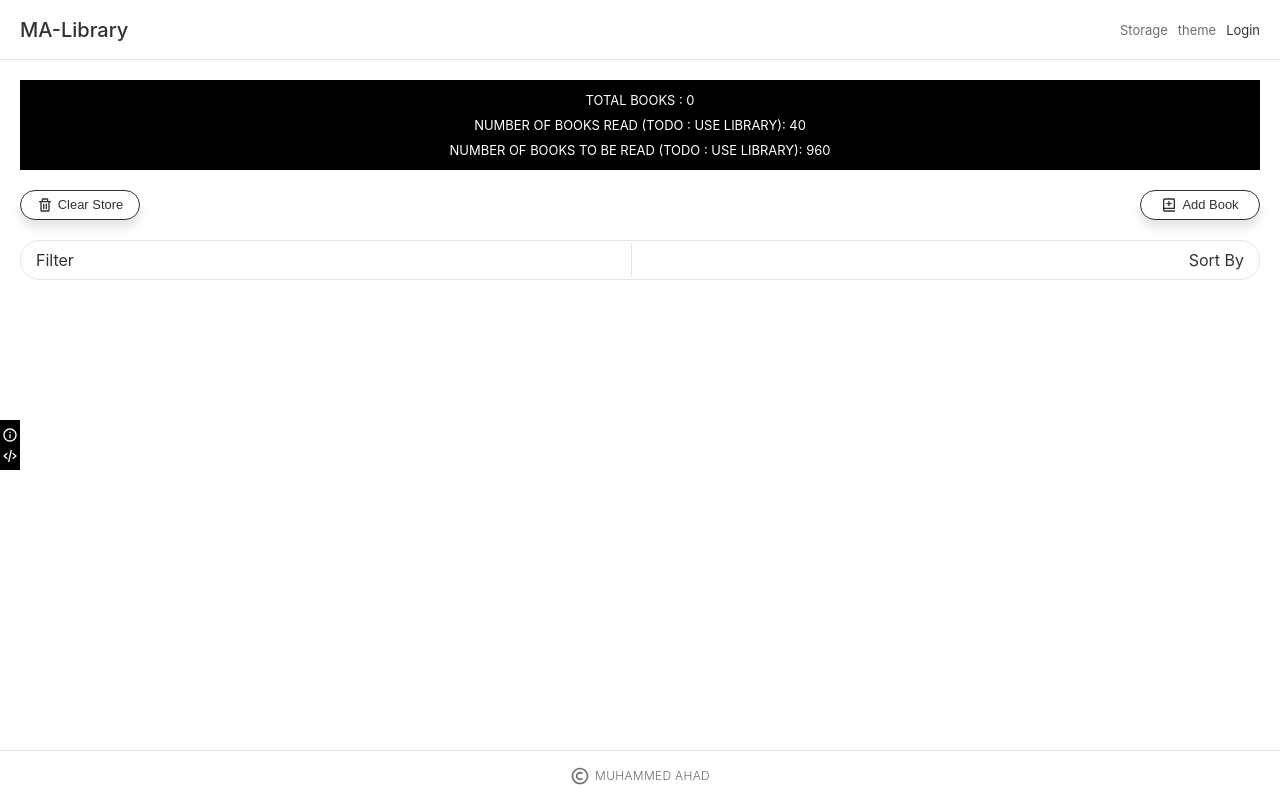
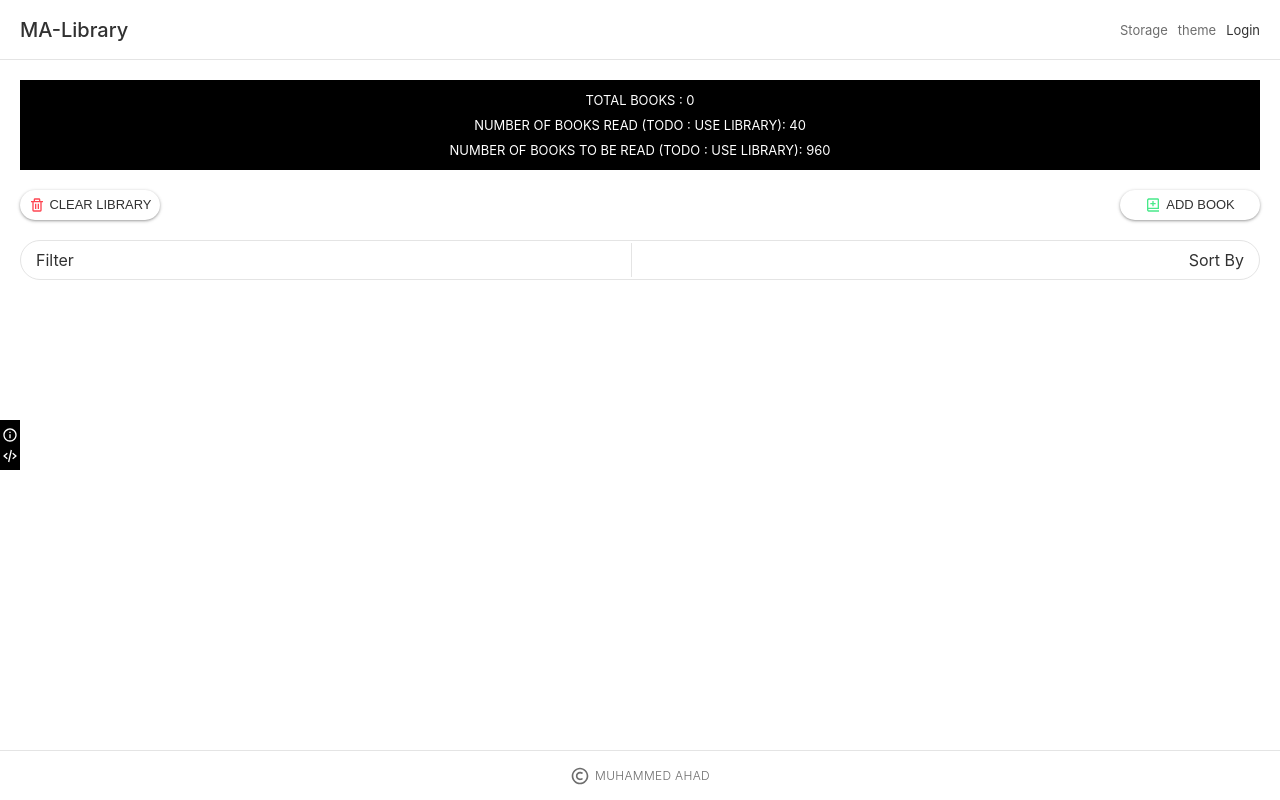
Before and after one commit to maaahad/ma-library, a Next.js app: page / in a window 1280 px wide. Built offline with nearby package versions, Linux system fonts and the light colour scheme.

Commit message:
Button style make consistent except toggle button and buttons in Form : TODO: A component for button to remove repeation of css styles

```diff
--- a/components/bookCard.js
+++ b/components/bookCard.js
@@ -53,7 +53,7 @@ function CardHeader({ book }) {
           toggleStatus={toggleStatus}
         />
         <button type="button" className={Styles.edit} onClick={renderModal}>
-          <span>Edit This Book</span>
+          <span>Edit</span>
           <BiEdit />
         </button>
       </div>
@@ -84,7 +84,6 @@ function CardActions({ book }) {
   };
   const removeBook = () => {
     renderModal();
-    // removeBookFromLibrary(book.id);
   };
 
   const likeBook = () => {
@@ -108,7 +107,7 @@ function CardActions({ book }) {
         </div>
       </div>
       <button className={Styles.removeMe} onClick={removeBook}>
-        <span>Delete this book</span>
+        <span>Delete</span>
         <BiTrash />
       </button>
 
--- a/components/mainTop.js
+++ b/components/mainTop.js
@@ -13,6 +13,7 @@ import Styles from "../styles/mainTop.module.sass";
 
 // components
 import BookForm from "./bookForm";
+import ConfirmationMessage from "./utilities/confirmationMessage";
 
 // in-house hooks
 import { useModal } from "../lib/hooks";
@@ -20,6 +21,20 @@ import { useModal } from "../lib/hooks";
 export default function MainTop() {
   const { library, clearLibrary, addBookToLibrary } = useLibrary();
   const [renderForm, renderModal, hideModal] = useModal();
+  const [
+    renderConfirmMessage,
+    renderConfirmMessageModal,
+    hideConfirmMessageModal,
+  ] = useModal();
+
+  const onConfirmClearLibrary = () => {
+    hideConfirmMessageModal();
+    clearLibrary();
+  };
+  const onClearLibrary = () => {
+    // display this only there is book available
+    if (library.length) renderConfirmMessageModal();
+  };
 
   const onBookFormSubmit = ({ title, author, pages, readStatus }) => {
     hideModal();
@@ -35,23 +50,28 @@ export default function MainTop() {
         <p>Number of Books to be read (TODO : use library): 960</p>
       </div>
       <div className={Styles.interaction}>
-        <button
-          className={Styles.clearStore}
-          title="Clear Store"
-          onClick={clearLibrary}
-        >
+        <button className={Styles.clearStore} onClick={onClearLibrary}>
           <BiTrash />
-          <span>Clear Store</span>
+          <span>Clear Library</span>
         </button>
         {/* add display option Grid or Table using toggleSwitch */}
-        <button
-          className={Styles.addBook}
-          title="Add Book"
-          onClick={renderModal}
-        >
+        <button className={Styles.addBook} onClick={renderModal}>
           <BiBookAdd />
           <span>Add Book</span>
         </button>
+        {/* confirm message on deletion */}
+        {renderConfirmMessage && (
+          <div className={Styles.deletionConfirmationModal}>
+            {/* container is responsible to specify the size and background colror of confirmation message */}
+            <ConfirmationMessage
+              confirmationText="Are you really want to clear MA-Library?"
+              confirmButtonText="Yes"
+              cancelButtonText="No"
+              onConfirmButtonClick={onConfirmClearLibrary}
+              onCancelButtonClick={hideConfirmMessageModal}
+            />
+          </div>
+        )}
       </div>
 
       {/* add book modal */}
--- a/styles/bookCard.module.sass
+++ b/styles/bookCard.module.sass
@@ -62,31 +62,31 @@
         & + .toggleWrapper
             background-color: lightTheme.$bg_color_greenish
 
-    .edit
-        @include lightTheme.flexCenter
-        width: 120px
-        height: 20px
-        border: none
-        border-radius: 10px
-        padding: 0 10px
-        cursor: pointer
-        background-color: lightTheme.$bg_color_secondary
-        display: flex
-        flex-flow: row nowrap
-        align-items: center
-        justify-content: space-between
+    // .edit
+    //     @include lightTheme.flexCenter
+    //     width: 120px
+    //     height: 20px
+    //     border: none
+    //     border-radius: 10px
+    //     padding: 0 10px
+    //     cursor: pointer
+    //     background-color: lightTheme.$bg_color_secondary
+    //     display: flex
+    //     flex-flow: row nowrap
+    //     align-items: center
+    //     justify-content: space-between
 
-        & > * + *
-            margin-inline-start: 10px
+    //     & > * + *
+    //         margin-inline-start: 10px
 
-        & > span
-            @include lightTheme.subsubNormalText($textColor: white)
-            text-transform: uppercase
+    //     & > span
+    //         @include lightTheme.subsubNormalText($textColor: white)
+    //         text-transform: uppercase
 
-        & svg
-            width: 14px
-            height: 14px
-            color: white
+    //     & svg
+    //         width: 14px
+    //         height: 14px
+    //         color: white
 
 .cardActions
     padding: 10px 15px
@@ -147,38 +147,45 @@
     //     & > span
     //         color: lightTheme.$secondary_color
 
-    .removeMe
-        display: flex
-        flex-flow: row nowrap
-        align-items: center
-        justify-content: flex-end
-        height: 24px
-        width: auto
-        padding: 0 10px
-        border-radius: 12px
+.edit, .removeMe
+    display: flex
+    flex-flow: row nowrap
+    align-items: center
+    justify-content: center
+    height: 20px
+    width: 120px
+    padding: 0 10px
+    border-radius: 12px
+    background-color: lightTheme.$bg_color_primary
+    border: 1px solid transparent
+    cursor: pointer
+    @include lightTheme.boxShadow($shadowColor:lightTheme.$primary_color )
+    transition: all .3s ease-in
+
+    & > *
+        transition: all .3s ease-in
+
+    & > * + *
+        margin-inline-start: 5px
+
+    & > *
+        color: white
+
+    & > svg
+        width: 14px
+        height: 14px
+        color: lightTheme.$color_warning
+
+    & > span
+        display: inline-block
+        text-transform: uppercase
+        @include lightTheme.normalText($textColor: lightTheme.$primary_color)
+
+    &:hover
         background-color: lightTheme.$bg_color_secondary
-        border: 1px solid lightTheme.$bg_color_secondary
-        cursor: pointer
-
-        & > * + *
-            margin-inline-start: 5px
-
-        & > *
+        @include lightTheme.boxShadowHover($shadowColor: lightTheme.$bg_color_secondary)
+        & > span
             color: white
-
-        & > svg
-            width: 14px
-            height: 14px
-
-        & > span
-            display: inline-block
-            text-transform: uppercase
-            @include lightTheme.normalText($textColor: white)
-
-        &:hover
-            background-color: lightTheme.$bg_color_primary
-            & > *
-                color: lightTheme.$primary_color
 
 .editBookModal, .deletionConfirmationModal
     position: fixed
--- a/styles/mainTop.module.sass
+++ b/styles/mainTop.module.sass
@@ -21,33 +21,43 @@
         flex-flow: row nowrap
         align-items: center
         justify-content: center
-        width: 120px
+        width: 140px
         height: 30px
         border-radius: 15px
         cursor: pointer
         background-color: lightTheme.$bg_color_primary
-        transition: all .3s
-        border: 1px solid lightTheme.$primary_color
+        transition: all .3s ease-in
+        border: 1px solid transparent
         align-self: center
-        box-shadow: 0 8px 8px 0 rgba(lightTheme.$bg_color_secondary, 0.1)
+        @include lightTheme.boxShadow($shadowColor: lightTheme.$primary_color)
+
+        & > *
+            transition: all .3s ease-in
 
         & > * + *
             margin-inline-start: 5px
 
         & > span
             @include lightTheme.subtitleText($textColor:lightTheme.$primary_color )
+            text-transform: uppercase
 
         & > svg
             width: 16px
             height: 16px
             color: lightTheme.$primary_color
-            transition: all .3s
 
         &:hover
             background-color: lightTheme.$bg_color_secondary
-            box-shadow: 0px 10px 10px 0 rgba(lightTheme.$bg_color_secondary, 0.4)
-            & > svg, & > span
+            @include lightTheme.boxShadow($shadowColor: lightTheme.$bg_color_secondary)
+            & > span
                 color: #fff
+
+    .clearStore
+        & > svg
+            color: lightTheme.$color_warning
+    .addBook
+        & > svg
+            color: lightTheme.$color_ok
 
     .summary
         background-color: lightTheme.$bg_color_secondary
@@ -68,16 +78,25 @@
         & > p + p
             margin-block-start: 5px
 
-    .addBookModal
-        position: fixed
-        top: 0
-        left: 0
-        bottom: 0
-        right: 0
-        margin: 0
-        width: 100%
-        height: 100vh
-        background-color: lightTheme.$bg_color_modal
-        z-index: lightTheme.$zindex_modal
-        padding: 40px
-        @include lightTheme.flexCenter
+.addBookModal, .deletionConfirmationModal
+    position: fixed
+    top: 0
+    left: 0
+    bottom: 0
+    right: 0
+    margin: 0
+    width: 100%
+    height: 100vh
+    background-color: lightTheme.$bg_color_modal
+    z-index: lightTheme.$zindex_modal
+    padding: 40px
+    @include lightTheme.flexCenter
+
+.deletionConfirmationModal
+    // FIX_BUG
+    // not sure why I have to do this
+    left: -20px
+    & > div
+        background-color: lightTheme.$bg_color_box
+        width: auto
+        height: 100px
--- a/styles/utilities/confirmationMessage.module.sass
+++ b/styles/utilities/confirmationMessage.module.sass
@@ -15,6 +15,7 @@
         margin: 0
         padding: 0
         @include lightTheme.subtitleText($textColor: lightTheme.$primary_color)
+        text-transform: capitalize
 
 .buttonGroup
     display: flex
@@ -28,7 +29,7 @@
         align-items: center
         justify-content: center
         background-color: transparent
-        border: 1px solid lightTheme.$primary_color
+        border: 1px solid transparent
         height: 24px
         padding: 4px 5px
         border-radius: 12px
```
